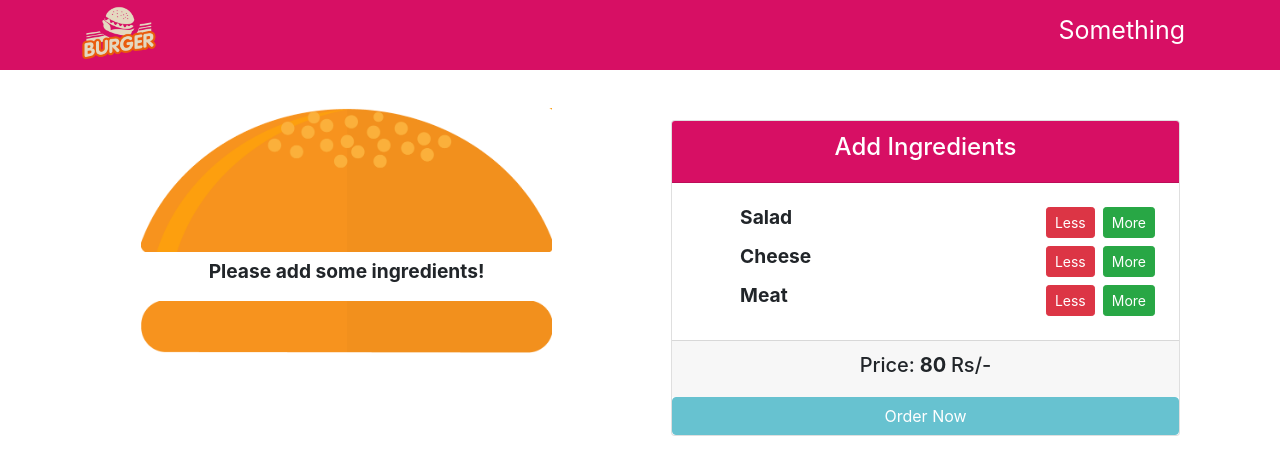
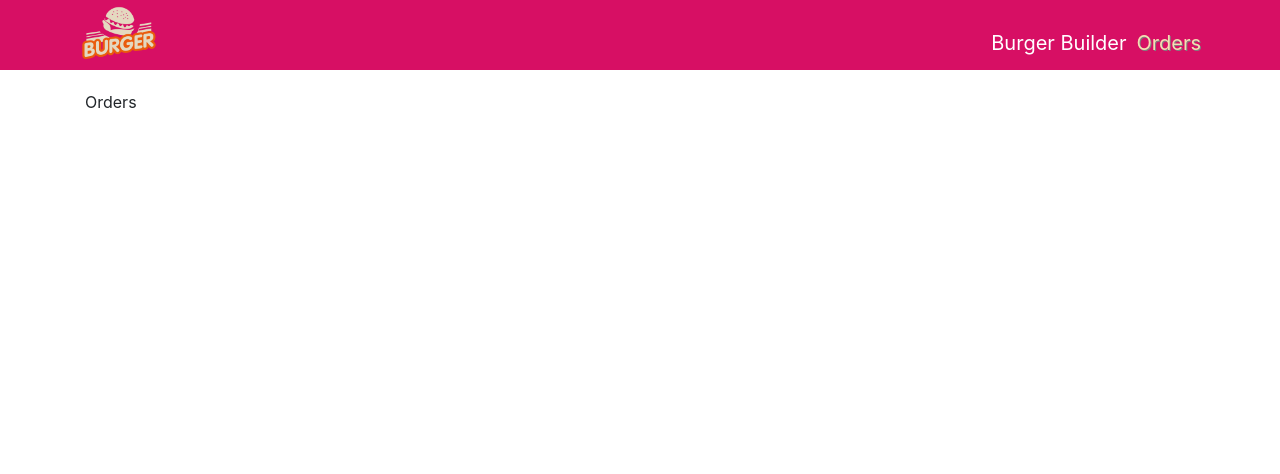
Before and after one commit to pauldipjoy/react_Burger_Builder_project, a React (Create React App) app: page /orders in a window 1280 px wide. Shown: the top 474 px of the page. Built offline with nearby package versions, Linux system fonts and the light colour scheme.

Commit message:
Adding Router

```diff
--- a/package.json
+++ b/package.json
@@ -11,6 +11,8 @@
     "react": "^17.0.2",
     "react-dom": "^17.0.2",
     "react-popper": "^2.2.5",
+    "react-router": "^5.2.1",
+    "react-router-dom": "^5.3.0",
     "react-scripts": "5.0.0",
     "reactstrap": "^9.0.1",
     "web-vitals": "^2.1.4"
--- a/src/App.js
+++ b/src/App.js
@@ -1,12 +1,14 @@
-import React from 'react';
-import './App.css';
-import Main from './Components/Main';
+import React from "react";
+import { BrowserRouter } from "react-router-dom";
+import "./App.css";
+import Main from "./Components/Main";
 
 function App() {
   return (
     <div>
-      <Main />
-
+      <BrowserRouter>
+        <Main />
+      </BrowserRouter>
     </div>
   );
 }
--- a/src/Components/BurgerBuilder/BurgerBuilder.js
+++ b/src/Components/BurgerBuilder/BurgerBuilder.js
@@ -82,6 +82,17 @@ export default class BurgerBuilder extends Component {
     });
   };
 
+  handleCheckout = () =>{
+    this.props.history.push("/checkout")
+
+  }
+
+  //// componentDidMount(){
+////   this.props.history.push("/checkout")
+ // //}
+
+
+
   render() {
     return (
       <div>
@@ -102,7 +113,7 @@ export default class BurgerBuilder extends Component {
             <Summary ingredients={this.state.ingredients} />
           </ModalBody>
           <ModalFooter>
-            <Button color="success" onClick={this.toggleModal}>
+            <Button color="success" onClick={this.handleCheckout}>
               Continue To Checkout!
             </Button>
             <Button color="danger" onClick={this.toggleModal}>
--- a/src/Components/Header/Header.css
+++ b/src/Components/Header/Header.css
@@ -11,10 +11,17 @@
 .NavLink {
   text-decoration: none;
   color: white;
-  font-size: 25px;
+  font-size: 20px;
   margin-top: -25px;
+  margin-left: 10px;
 }
 
 .NavLink:hover {
   color: wheat;
+  text-decoration: none;
 }
+
+.active {
+  text-shadow: 1px 1px grey;
+  color: wheat;
+}
--- a/src/Components/Header/Header.js
+++ b/src/Components/Header/Header.js
@@ -1,5 +1,6 @@
 import React from 'react';
-import { Nav, Navbar, NavbarBrand, NavItem, NavLink } from 'reactstrap';
+import { NavLink } from 'react-router-dom';
+import { Nav, Navbar, NavbarBrand, NavItem } from 'reactstrap';
 import Logo from '../../assets/logo.png';
 import './Header.css';
 
@@ -18,7 +19,10 @@ const Header = () => {
                 </NavbarBrand>
                 <Nav className="mr-md-5">
                     <NavItem>
-                        <NavLink href="#" className="NavLink">Something</NavLink>
+                        <NavLink exact to= "/" className="NavLink" >Burger Builder</NavLink>
+                    </NavItem>
+                    <NavItem>
+                        <NavLink exact to= "/orders" className="NavLink">Orders</NavLink>
                     </NavItem>
 
                 </Nav>
--- a/src/Components/Main.js
+++ b/src/Components/Main.js
@@ -1,21 +1,21 @@
-import React from 'react';
-import BurgerBuilder from './BurgerBuilder/BurgerBuilder';
-import Header from './Header/Header';
+import React from "react";
+import { Route } from "react-router-dom";
+import BurgerBuilder from "./BurgerBuilder/BurgerBuilder";
+import Header from "./Header/Header";
+import Checkout from "./Orders/Checkout/Checkout.js";
+import Orders from "./Orders/Orders.js";
 
-
-
-const Main = props => {
-    return(
+const Main = (props) => {
+  return (
     <div>
-
       <Header />
       <div className="container">
-                <BurgerBuilder />
+        <Route path="/orders" component={Orders} />
+        <Route path="/checkout" component={Checkout} />
+        <Route  path="/" exact component={BurgerBuilder}/>
       </div>
-
     </div>
   );
-}
-
+};
 
 export default Main;
--- /dev/null
+++ b/src/Components/Orders/Checkout/Checkout.js
@@ -0,0 +1,11 @@
+import React from "react";
+
+const Checkout = props => {
+  return (
+    <div>
+      <p>Checkout</p>
+    </div>
+  );
+};
+
+export default Checkout;
--- /dev/null
+++ b/src/Components/Orders/Orders.js
@@ -0,0 +1,11 @@
+import React from "react";
+
+const Orders = props => {
+  return (
+    <div>
+      <p>Orders</p>
+    </div>
+  );
+};
+
+export default Orders;
```
Also changed, not shown: 1 other file (tests, documents, lock files or other folders). Lines whose indentation alone changed are shown as unchanged.
